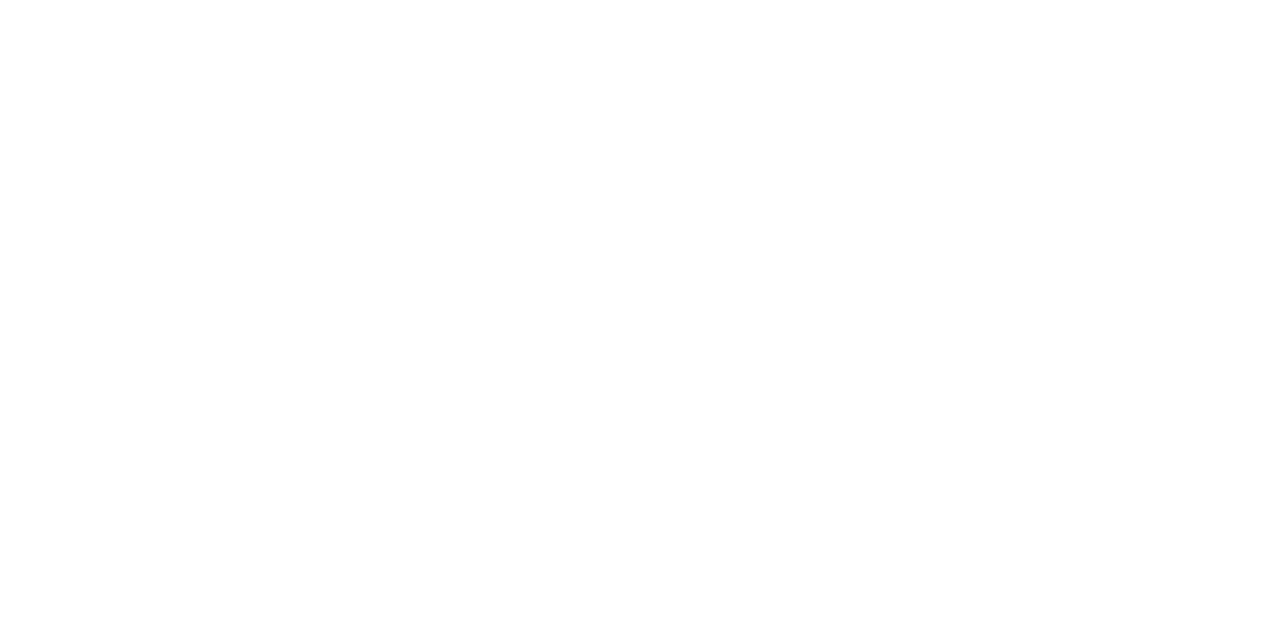
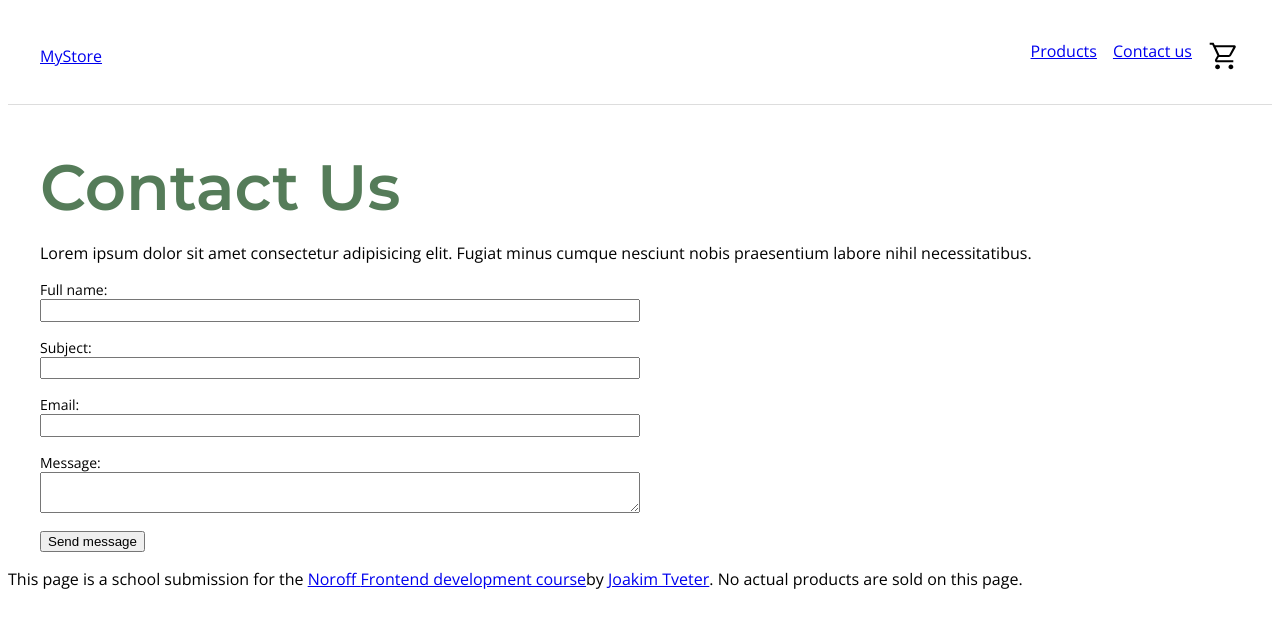
Before and after one commit to joakimtveter/noroff-js-framework, a React (Vite) app: page /contact in a window 1280 px wide. Before the commit this address had no page. Shown: the top 628 px of the page. Built offline with nearby package versions, Linux system fonts and the light colour scheme.

Commit message:
Basic Contact Page Functionallity

```diff
--- /dev/null
+++ b/src/components/button/index.tsx
@@ -0,0 +1,18 @@
+interface ButtonProps {
+    children: React.ReactNode;
+    startIcon?: React.ReactNode;
+    endIcon?: React.ReactNode;
+    onClick?: (event: React.MouseEvent<HTMLButtonElement>) => void;
+    type?: 'button' | 'submit' | 'reset';
+}
+
+export default function Button(props: ButtonProps) {
+    const { children, startIcon, endIcon, type, ...remainingProps } = props;
+    return (
+        <button type={type} {...remainingProps}>
+            {startIcon}
+            {children}
+            {endIcon}
+        </button>
+    );
+}
--- /dev/null
+++ b/src/components/forms/errorSummary.tsx
@@ -0,0 +1,20 @@
+interface ErrorSummaryProps {
+    errors: Object;
+}
+export default function ErrorSummary(props: ErrorSummaryProps) {
+    const { errors } = props;
+
+    const errorList = [];
+    for (const [, value] of Object.entries(errors)) {
+        errorList.push(value?.message);
+    }
+    return (
+        <div>
+            <ul>
+                {errorList.map((message: any, index: number) => (
+                    <li key={message + index}>{message}</li>
+                ))}
+            </ul>
+        </div>
+    );
+}
--- /dev/null
+++ b/src/components/forms/forms.module.css
@@ -0,0 +1,38 @@
+.formcontrol {
+    display: flex;
+    flex-direction: column;
+    margin-block-end: 1rem;
+}
+
+.label {
+    font-size: var(--fs-200);
+}
+
+.input {
+    font-size: var(--fs-200);
+    padding: 0.1em 0.2em;
+}
+
+.input:invalid {
+    border-color: var(--color-error);
+}
+
+.textarea {
+    font-size: var(--fs-300);
+    padding: 0.1em 0.2em;
+}
+
+.error {
+    display: flex;
+    align-items: center;
+    gap: 0.25em;
+    color: var(--color-error);
+    font-size: var(--fs-200);
+    border-inline-start: 3px solid var(--color-error);
+    padding-inline-start: 0.75em;
+    margin-block-start: 0.2em;
+}
+
+.submit {
+    background-color: var(--color-primary);
+}
--- /dev/null
+++ b/src/components/forms/textArea.tsx
@@ -0,0 +1,32 @@
+import ErrorIcon from '@/icons/error';
+import styles from './forms.module.css';
+
+interface TextAreaProps {
+    name: string;
+    label: string;
+    autoComplete?: string;
+    register?: any;
+    error: any;
+}
+
+function TextArea(props: TextAreaProps) {
+    const { name, label, register, error, ...textareaProps } = props;
+    const hasError = error[name] ? true : false;
+
+    return (
+        <div className={styles.formcontrol}>
+            <label className={styles.label} htmlFor={`${name}-field`}>
+                {label + ':'}
+            </label>
+            <textarea {...register(name)} id={`${name}-field`} className={styles.textarea} {...textareaProps} />
+            {hasError ? (
+                <div className={styles.error}>
+                    <ErrorIcon size={16} />
+                    Error: {error[name]?.message}
+                </div>
+            ) : null}
+        </div>
+    );
+}
+
+export default TextArea;
--- /dev/null
+++ b/src/components/forms/textField.tsx
@@ -0,0 +1,33 @@
+import ErrorIcon from '@/icons/error';
+import styles from './forms.module.css';
+
+interface TextFieldProps {
+    name: string;
+    label: string;
+    type?: string;
+    autoComplete?: string;
+    register?: any;
+    error: any;
+}
+
+function TextField(props: TextFieldProps) {
+    const { name, label, type = 'text', register, error, ...inputProps } = props;
+    const hasError = error[name] ? true : false;
+
+    return (
+        <div className={styles.formcontrol}>
+            <label className={styles.label} htmlFor={`${name}-field`}>
+                {label + ':'}
+            </label>
+            <input {...register(name)} id={`${name}-field`} className={styles.input} type={type} {...inputProps} />
+            {hasError ? (
+                <div className={styles.error}>
+                    <ErrorIcon size={16} />
+                    Error: {error[name]?.message}
+                </div>
+            ) : null}
+        </div>
+    );
+}
+
+export default TextField;
--- /dev/null
+++ b/src/icons/error.tsx
@@ -0,0 +1,21 @@
+type IconProps = {
+    size?: number;
+    color?: string;
+};
+
+function ErrorIcon(props: IconProps) {
+    const { size = 48, color = 'currentColor' } = props;
+
+    return (
+        <svg
+            xmlns='http://www.w3.org/2000/svg'
+            viewBox='0 -960 960 960'
+            height={size}
+            width={size}
+            style={{ fill: color }}>
+            <path d='M479.982-280q14.018 0 23.518-9.482 9.5-9.483 9.5-23.5 0-14.018-9.482-23.518-9.483-9.5-23.5-9.5-14.018 0-23.518 9.482-9.5 9.483-9.5 23.5 0 14.018 9.482 23.518 9.483 9.5 23.5 9.5ZM453-433h60v-253h-60v253Zm27.266 353q-82.734 0-155.5-31.5t-127.266-86q-54.5-54.5-86-127.341Q80-397.681 80-480.5q0-82.819 31.5-155.659Q143-709 197.5-763t127.341-85.5Q397.681-880 480.5-880q82.819 0 155.659 31.5Q709-817 763-763t85.5 127Q880-563 880-480.266q0 82.734-31.5 155.5T763-197.684q-54 54.316-127 86Q563-80 480.266-80Zm.234-60Q622-140 721-239.5t99-241Q820-622 721.188-721 622.375-820 480-820q-141 0-240.5 98.812Q140-622.375 140-480q0 141 99.5 240.5t241 99.5Zm-.5-340Z' />
+        </svg>
+    );
+}
+
+export default ErrorIcon;
--- /dev/null
+++ b/src/pages/contactPage.module.css
@@ -0,0 +1,23 @@
+.form {
+    max-width: 600px;
+}
+
+.formcontrol {
+    display: flex;
+    flex-direction: column;
+    margin-block-end: 1rem;
+}
+
+.label {
+    font-size: var(--fs-200);
+}
+
+.input {
+    font-size: var(--fs-300);
+    padding: 0.1em 0.2em;
+}
+
+.textarea {
+    font-size: var(--fs-300);
+    padding: 0.1em 0.2em;
+}
--- /dev/null
+++ b/src/pages/contactPage.tsx
@@ -0,0 +1,82 @@
+import { Helmet } from 'react-helmet-async';
+import { useForm } from 'react-hook-form';
+import { yupResolver } from '@hookform/resolvers/yup';
+import * as yup from 'yup';
+
+import Layout from '@/components/layout';
+import ContentWrapper from '@/components/content-wrapper';
+import TextField from '@/components/forms/textField';
+import TextArea from '@/components/forms/textArea';
+import ErrorSummary from '@/components/forms/errorSummary';
+import Button from '@/components/button';
+
+import styles from './contactPage.module.css';
+
+const schema = yup.object({
+    name: yup.string().required('Name is required').min(3, 'Name must be at least 3 characters'),
+    subject: yup.string().required('Subject is required').min(3, 'Name must be at least 3 characters'),
+    email: yup.string().required('Email is required').email('Invalid email address'),
+    message: yup.string().required('Message is required').min(3, 'Message must be at least 3 characters'),
+});
+
+export default function ContactPage() {
+    const {
+        reset,
+        register,
+        handleSubmit,
+        formState: { errors },
+    } = useForm({ resolver: yupResolver(schema), mode: 'onBlur' });
+    const onSubmit = (data: any) => {
+        console.log('Contact form submission: ', data);
+        reset({ name: '', subject: '', email: '', message: '' });
+    };
+
+    return (
+        <>
+            <Helmet>
+                <title>{'Contact Us - MyStore'}</title>
+                <meta
+                    name='description'
+                    content='Contact us for any questions you might have. This page is a school assignment submission, no actual products are sold on this site.'
+                />
+                <meta name='keywords' content='Contact, Questions, Help' />
+            </Helmet>
+            <Layout>
+                <ContentWrapper>
+                    <h1>Contact Us</h1>
+                    <p>
+                        Lorem ipsum dolor sit amet consectetur adipisicing elit. Fugiat minus cumque nesciunt nobis
+                        praesentium labore nihil necessitatibus.
+                    </p>
+
+                    <form className={styles.form} onSubmit={handleSubmit(onSubmit)}>
+                        <ErrorSummary errors={errors} />
+                        <TextField
+                            name='name'
+                            label='Full name'
+                            autoComplete='name'
+                            register={register}
+                            error={errors}
+                        />
+                        <TextField
+                            name='subject'
+                            label='Subject'
+                            autoComplete='off'
+                            register={register}
+                            error={errors}
+                        />
+                        <TextField name='email' label='Email' autoComplete='email' register={register} error={errors} />
+                        <TextArea
+                            name='message'
+                            label='Message'
+                            autoComplete='off'
+                            register={register}
+                            error={errors}
+                        />
+                        <Button type='submit'>Send message</Button>
+                    </form>
+                </ContentWrapper>
+            </Layout>
+        </>
+    );
+}
```
Also changed, not shown: src/icons/cart.tsx (added, +21 -0 lines), src/main.tsx (+5 -5 lines).
